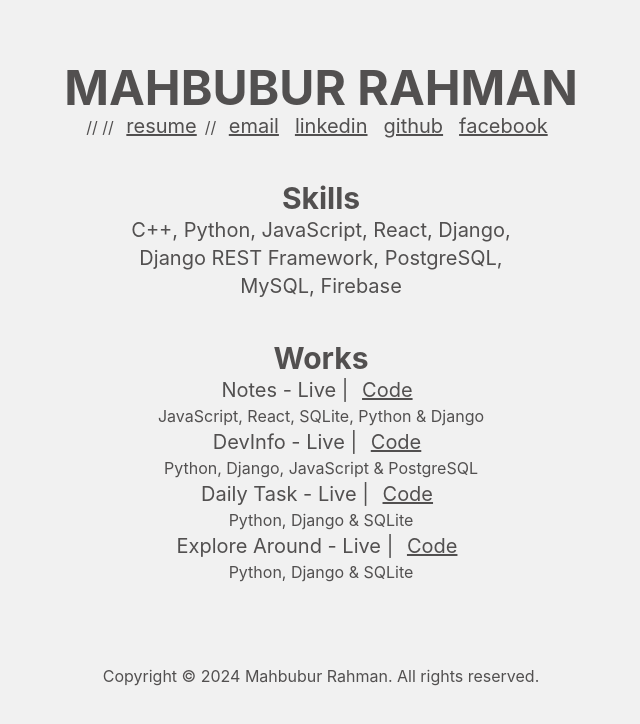
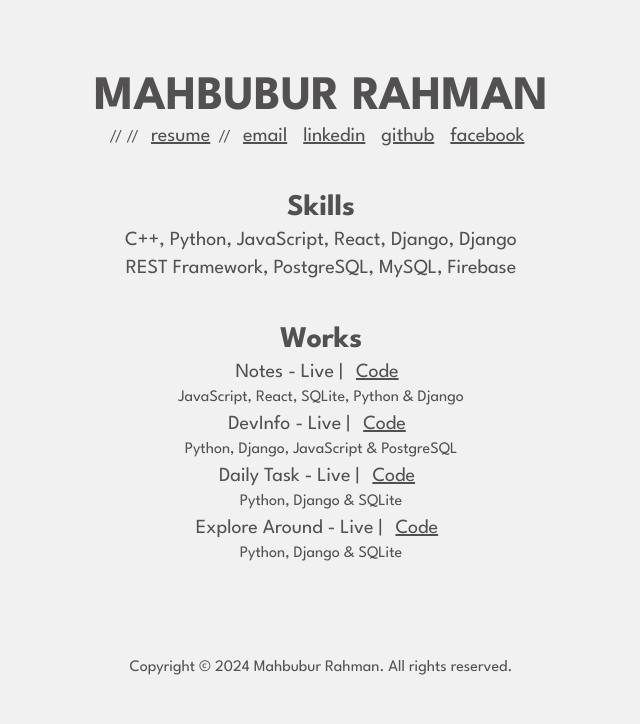
Before and after one commit to mahbubur3/portfolio, a Next.js app: page / in a window 1280 px wide. Shown: the top 724 px of the page, without its empty margins (319-959 px from the left). Built offline with nearby package versions, Linux system fonts and the light colour scheme.

Commit message:
Update index.js

```diff
--- a/pages/index.js
+++ b/pages/index.js
@@ -9,7 +9,7 @@ import { faFacebook, faGithub, faLinkedin, faStackOverflow, faTwitter } from '@f
 
 export default function Home() {
   return (
-    <div className='font-Lexend'>
+    <div className='font-LeagueSpartan'>
       <Head>
         <title>Mahbubur Rahman</title>
         <meta name="description" content="Generated by create next app" />
```
